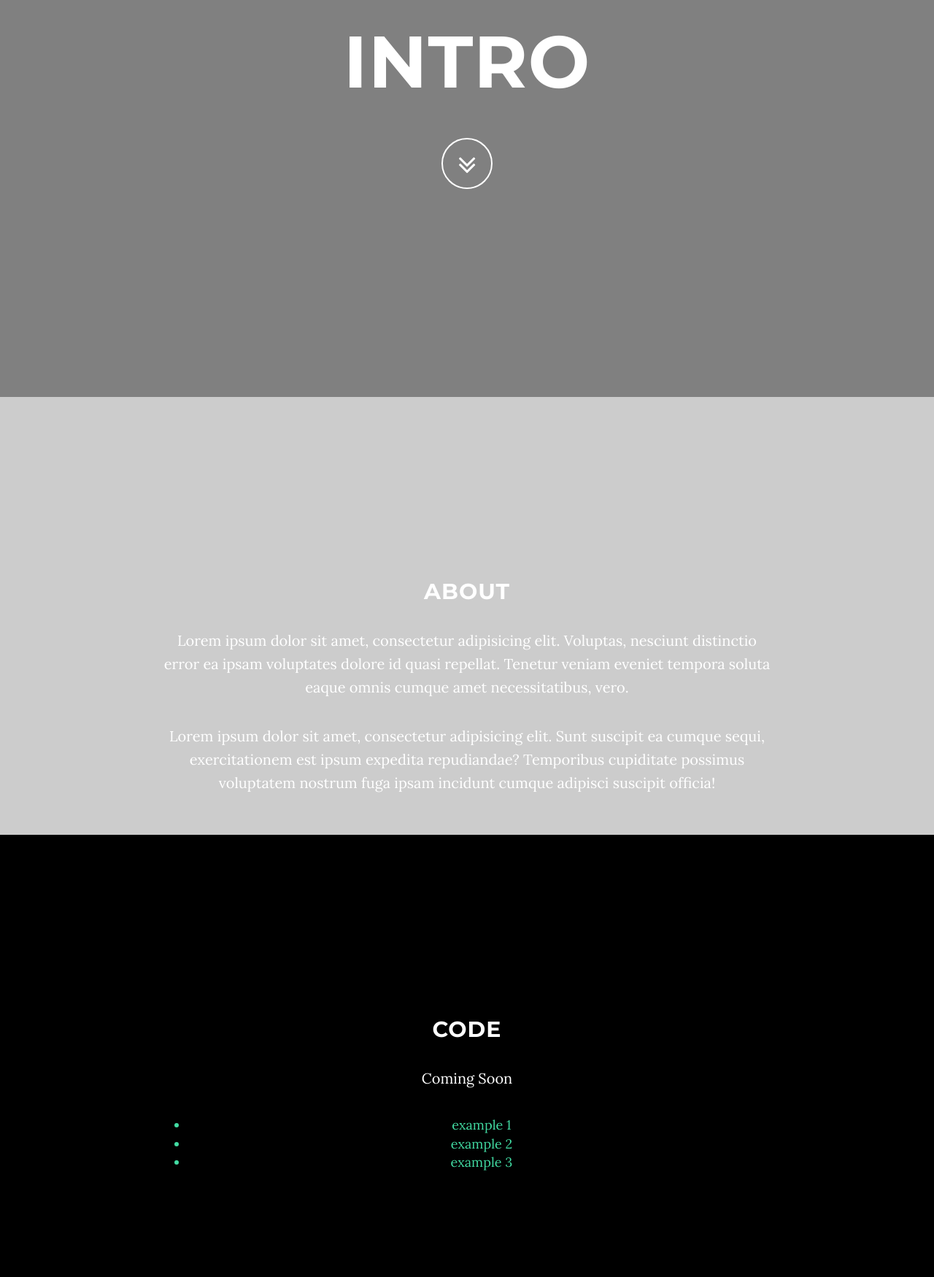
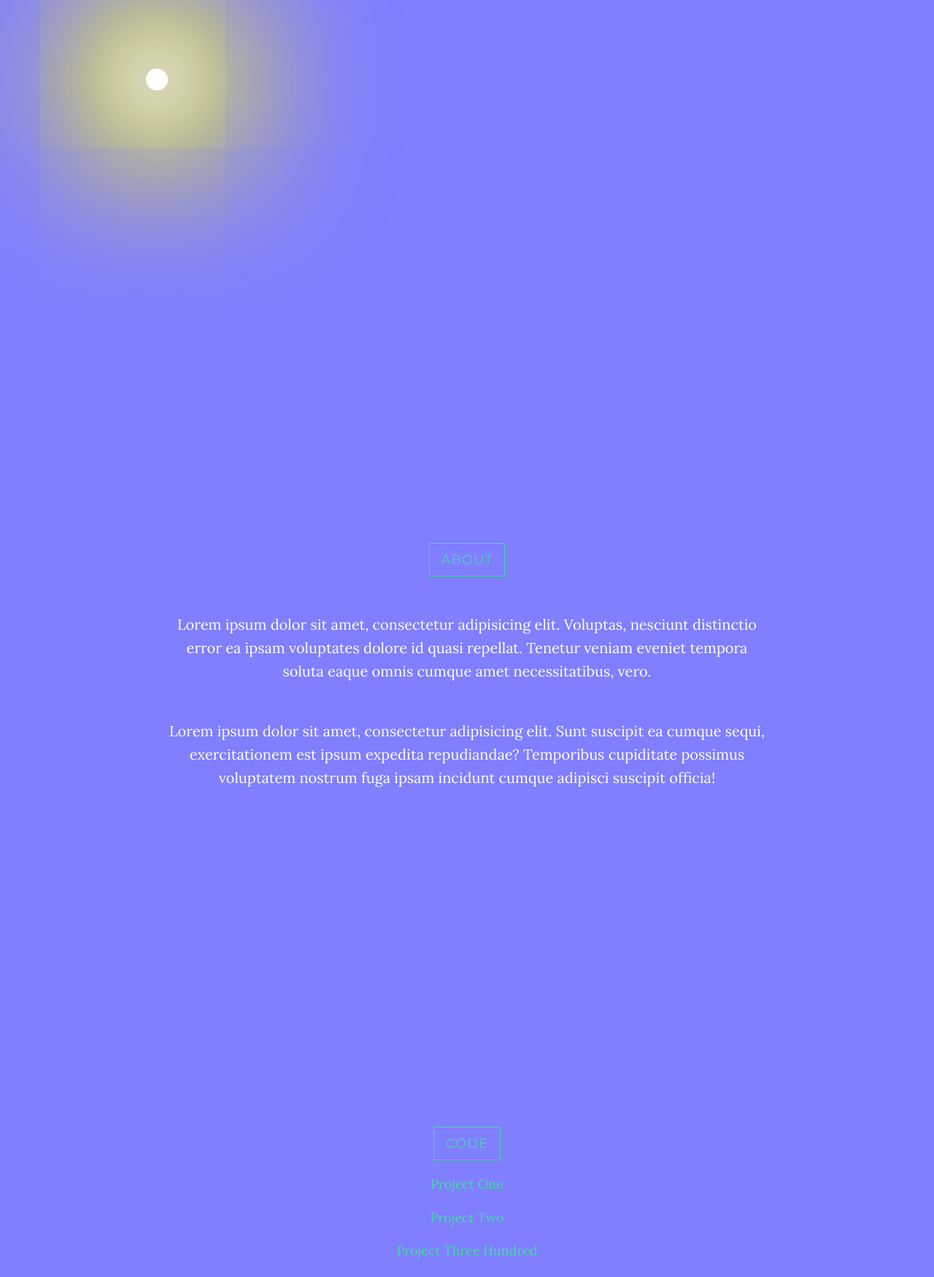
Before and after one commit to David-Bohl/David-Bohl.github.io, a plain HTML site: page index.html in a window 1280 px wide. Shown: the part 256-2006 px from the top of the page at 73% size. Drawn offline with Linux system fonts and the light colour scheme; some packages are replaced by stand-ins of ours.

Commit message:
setting sun version

```diff
--- a/css/style.css
+++ b/css/style.css
@@ -1,18 +1,134 @@
-/*-------------CLASSES-----------------*/
-header.intro { background: gray; }
+.viewport{
+	min-height:100%;
+}
+
+.content-section{
+	padding-top: 200px;
+}
+.btn-default:hover{
+	box-shadow: 0px 0px 13px 1px rgba(66,220,163,0.66);
+	/*text-shadow: 0px 0px 13px    rgba(66,220,163,0.66);*/
+}
+/*#sun {
+  position: fixed;
+  top: 300px;
+  left: 40px;
+
+  background: yellow;
+  height: 100px;
+  width: 100px;
+  border-radius: 50px;
+  margin: 20px;
+  -webkit-box-shadow: 2px 2px 5px 0px rgba(0, 0, 0, 1);
+  -moz-box-shadow: 2px 2px 5px 0px rgba(0, 0, 0, 1);
+  box-shadow: 0px 0px 50px 10px yellow;
+
+}*/
+#sun {
+  position: fixed;
+  top: 300px;
+  left: 150px;
+
+  width: 30px;
+  height: 30px;
+  margin: 50px;
+  border-radius: 50%;
+  background-color: #fff;
+  box-shadow: 0 0 80px 40px #ddd, 0 0 200px 100px #ff0;
+/*  transition: box-shadow 4s ease-out;
+  animation: spin 16s linear infinite;*/
+}
+
+/*#moon {
+	width: 80px;
+	height: 80px;
+	border-radius: 50%;
+	box-shadow: 15px 15px 0 0
+	red;
+}*/
 
 
-/*---------------IDs-------------------*/
-section#about{
-	background: #ccc;
-	height: 600px;
+
+ul{
+	list-style-type: none;
+}
+#projects{
+	margin: 20px 20px 20px -20px;
+}
+p{
+	margin-top: 50px;
 }
 
-section#code{ height: 600px; }
+h2.btn-default:hover{
+  border: 1px solid #42dca3;
+  color: #42dca3;
+  background-color: transparent;
+  box-shadow: none;
+  /*text-shadow: none;*/
+}
+
+
+h2.active.btn-default,
+h2.active.btn-default:hover{
+  border: 1px solid #42dca3;
+  outline: 0;
+  color: #000;
+  background-color: #42dca3;
+  box-shadow: 0px 0px 13px 1px rgba(66,220,163,0.66);
+	/*text-shadow: 0px 0px 13px    rgba(66,220,163,0.66); */
+
+}
+
+/*h2.active.btn-default:hover{
+    background-color: red;
+}*/
+
+
+/*.glow{
+	box-shadow: 0px 0px 13px 1px rgba(66,220,163,0.66);
+	text-shadow: 0px 0px 13px    rgba(66,220,163,0.66);
+
+}*/
+
+
+
+/*------------------------HEADER----------------------*/
+header.intro {
+	/*background: black; */
+	background: rgb(127, 127, 255);
+}
+
+/*------------------------ABOUT----------------------*/
+section#about{
+	/*background: #ccc;*/
+	/*margin-left: 0px;
+	margin-right: 0px;*/
+	/*height: 600px;*/
+}
+
+
+
+
+/*------------------------CODE----------------------*/
+section#code{
+	/*height: 600px; */
+	/*background: #aaa;*/
+}
 
 section#code li{
-	color: #42dca3;
+	/*color: #42dca3;*/
 	font-size: 18px;
+}
+
+/*------------------------MUSIC----------------------*/
+section#music{
+	/*background: #333;*/
+	padding-top: 150px;
+}
+
+/*------------------------CONTACT----------------------*/
+section#contact{
+	/*background: #888;*/
 }
 
 /*--------------------------------MEDIA QUERIES----------------------------------*/
@@ -48,6 +164,12 @@ section#code li{
 	}
  }
 
+/*.banner-social-buttons .btn{
+	box-shadow: 0px 0px 13px 1px rgba(66,220,163,0.66);
+	text-shadow: 0px 0px 13px    rgba(66,220,163,0.66);
+}*/
+
+/*
 .banner-social-buttons .btn {
 	animation: glowing 2s infinite;
 }
@@ -73,4 +195,4 @@ section#code li{
 		box-shadow: 0px 0px 13px 1px rgba(66,220,163,0.33);
 		text-shadow: 0px 0px 13px rgba(66,220,163,0.33);
 	}
-};
+};*/
--- a/index.html
+++ b/index.html
@@ -32,7 +32,8 @@
 
 </head>
 
-<body id="page-top" data-spy="scroll" data-target=".navbar-fixed-top">
+<body id="page-top" data-spy="scroll" data-target=".navbar-fixed-top" data-offset="150">
+
 
     <!-- Navigation -->
     <nav class="navbar navbar-custom navbar-fixed-top" role="navigation">
@@ -73,52 +74,71 @@
     </nav>
 
     <!-- Intro Header -->
-    <header class="intro">
+    <header class="intro viewport">
         <div class="intro-body">
             <div class="container">
                 <div class="row">
                     <div class="col-md-8 col-md-offset-2">
-                        <h1 class="brand-heading">Intro</h1>
-                        <a href="#about" class="btn btn-circle page-scroll">
+                        <h1 class="brand-heading"></h1>
+<!--                         <a href="#about" class="btn btn-circle page-scroll">
                             <i class="fa fa-angle-double-down animated"></i>
-                        </a>
+                        </a> -->
+
                     </div>
                 </div>
             </div>
         </div>
+        <div id="sun">
+            <a href="#about" class="btn page-scroll">
+               <!--  <i class="fa fa-angle-double-down animated"></i> -->
+            </a>
+        </div>
     </header>
 
     <!-- About Section -->
-    <section id="about" class="content-section text-center">
+    <section id="about" class="content-section text-center viewport">
+        <div class="container-fluid">
             <div class="row">
                 <div class="col-lg-8 col-lg-offset-2">
-                 <h2>About</h2>
+                    <h2 id="about-header" class="btn btn-default btn-lg">About</h2>
                     <p>Lorem ipsum dolor sit amet, consectetur adipisicing elit. Voluptas, nesciunt distinctio error ea ipsam voluptates dolore id quasi repellat. Tenetur veniam eveniet tempora soluta eaque omnis cumque amet necessitatibus, vero.</p>
                     <p>Lorem ipsum dolor sit amet, consectetur adipisicing elit. Sunt suscipit ea cumque sequi, exercitationem est ipsum expedita repudiandae? Temporibus cupiditate possimus voluptatem nostrum fuga ipsam incidunt cumque adipisci suscipit officia!</p>
+                </div>
             </div>
         </div>
     </section>
 
     <!-- Code Section -->
-    <section id="code" class="content-section text-center">
+    <section id="code" class="content-section text-center viewport">
+        <div class="container-fluid">
             <div class="row">
-                <div class="col-lg-8 col-lg-offset-2">
-                    <h2>Code</h2>
-                    <p>Coming Soon</p>
+                <div class="col-lg-4 col-lg-offset-4 text-center">
+                    <h2 id="code-header" class="btn btn-default btn-lg">Code</h2>
+
                     <ul>
-                        <li>example 1</li>
-                        <li>example 2</li>
-                        <li>example 3</li>
+                        <li id="projects">
+                            <a href="#">Project One</a>
+                        </li>
+                        <li id="projects">
+                            <a href="#">Project Two</a>
+                        </li>
+                        <li id="projects">
+                            <a href="#">Project Three Hundred</a>
+                        </li>
                     </ul>
+
+
+                </div>
             </div>
         </div>
     </section>
 
     <!-- Music Section -->
-    <section id="music" class="content-section text-center">
-        <div class="row container-fluid">
-                <div>
-                    <h2>Music</h2>
+    <section id="music" class="content-section text-center viewport">
+        <div class="container-fluid">
+            <div class="row">
+                <div class="col-md-12">
+                    <h2 id="music-header" class="btn btn-default btn-lg">Music</h2>
                     <p>Original Productions</p>
                 </div>
                 <div class="col-md-4">
@@ -133,13 +153,15 @@
                     <iframe  class="album-cover" scrolling="no" frameborder="no" src="https://w.soundcloud.com/player/?url=https%3A//api.soundcloud.com/tracks/32646240&amp;auto_play=false&amp;hide_related=false&amp;show_comments=true&amp;show_user=true&amp;show_reposts=false&amp;visual=true"></iframe>
                 </div>
             </div>
+        </div>
     </section>
 
     <!-- Contact Section -->
-    <section id="contact" class="content-section text-center">
+    <section id="contact" class="content-section text-center viewport">
+        <div class="container-fluid">
             <div class="row">
                 <div class="col-lg-8 col-lg-offset-2">
-                <h2>Contact</h2>
+                    <h2 id="contact-header" class="btn btn-default btn-lg">Contact</h2>
                     <p><a href="mailto:davebohl@gmail.com">davebohl@gmail.com</a>
                     </p>
                     <ul class="list-inline banner-social-buttons">
@@ -155,15 +177,17 @@
                     </ul>
                 </div>
             </div>
+        </div>
     </section>
 
     <!-- Footer -->
-    <footer>
+
+<!--     <footer>
         <div class="container text-center">
-            <!-- <p>Copyright &copy; Your Website 2014</p> -->
+            <p>Copyright &copy; Your Website 2014</p>
         </div>
     </footer>
-
+ -->
     <!-- jQuery -->
     <script src="js/jquery.js"></script>
 
@@ -179,6 +203,8 @@
     <!-- Custom Theme JavaScript -->
     <script src="js/grayscale.js"></script>
 
+    <script src="js/script.js"></script>
+
 </body>
 
 </html>
--- /dev/null
+++ b/js/script.js
@@ -0,0 +1,57 @@
+
+// Number.prototype.map = function (in_min, in_max, out_min, out_max) {
+//   return parseInt((this - in_min) * (out_max - out_min) / (in_max - in_min) + out_min);
+// }
+
+$( document ).ready(function() {
+
+  var docHeight = $(document).height();
+
+  // $('.navbar-fixed-top').on('activate.bs.scrollspy', function () {
+  //   var activeSection = $(this).find("li.active a").attr("href");
+  //   $(activeSection).find('h2').addClass('active');
+  // });
+
+  $(window).scroll(function() {
+    var scroll = $(window).scrollTop();
+
+    //console.log(scroll);
+
+    var sunHeight = parseInt(300+scroll);
+    //console.log(sunHeight);
+
+    $('#sun').css({top:sunHeight});
+
+    //light up headers when active
+    if( $('a[href="#about"]').parents("li").hasClass("active") )
+      $('#about-header').addClass('active');
+    else
+      $('#about-header').removeClass('active');
+    if( $('a[href="#code"]').parents("li").hasClass("active") )
+      $('#code-header').addClass('active');
+    else
+      $('#code-header').removeClass('active');
+    if( $('a[href="#music"]').parents("li").hasClass("active") )
+      $('#music-header').addClass('active');
+    else
+      $('#music-header').removeClass('active');
+    if( $('a[href="#contact"]').parents("li").hasClass("active") )
+      $('#contact-header').addClass('active');
+    else
+      $('#contact-header').removeClass('active');
+
+
+    //change background color on scroll
+
+
+    // $("header.intro,section#about,section#code,section#music,section#contact").css('background', 'rgb('+scroll.map(0,docHeight, 50,255 )+','+scroll.map(0,docHeight, 76,255 )+','+scroll.map(0,docHeight, 22,255 )+')');
+    $("header.intro,section#about,section#code,section#music,section#contact").css('background', 'rgb('+ parseInt((1270-scroll*2)/10)+','+parseInt((1270-scroll*2)/10)+','+parseInt((2550-scroll*4)/10)+')');
+
+
+    //original colors
+      //$("header.intro,section#about,section#code,section#music,section#contact").css('background', 'rgb('+ parseInt(scroll/10)+','+parseInt(scroll/10)+','+parseInt(scroll/5)+')');
+
+
+  }); //end scroll
+
+});
```
Lines whose indentation alone changed are shown as unchanged.
